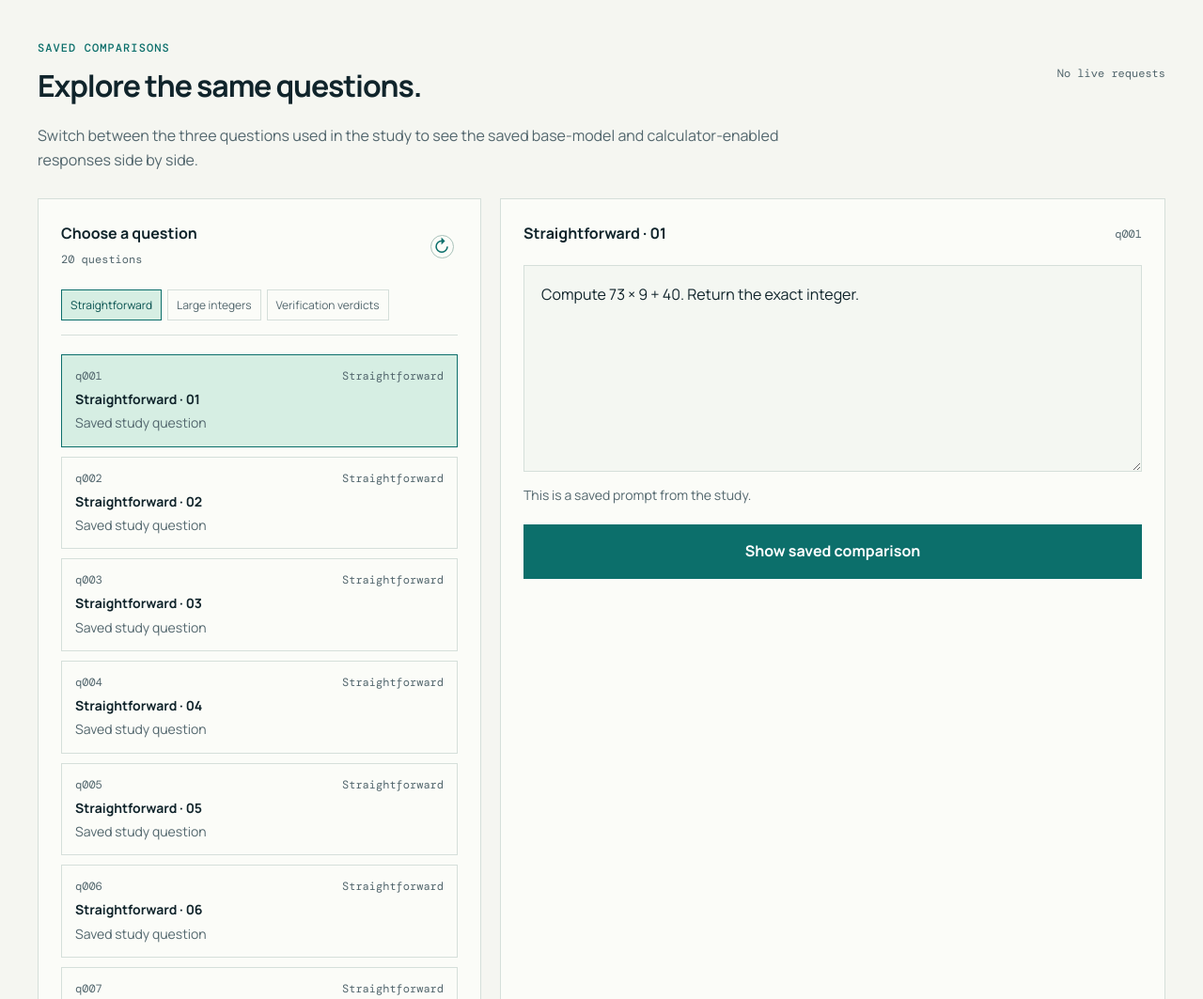
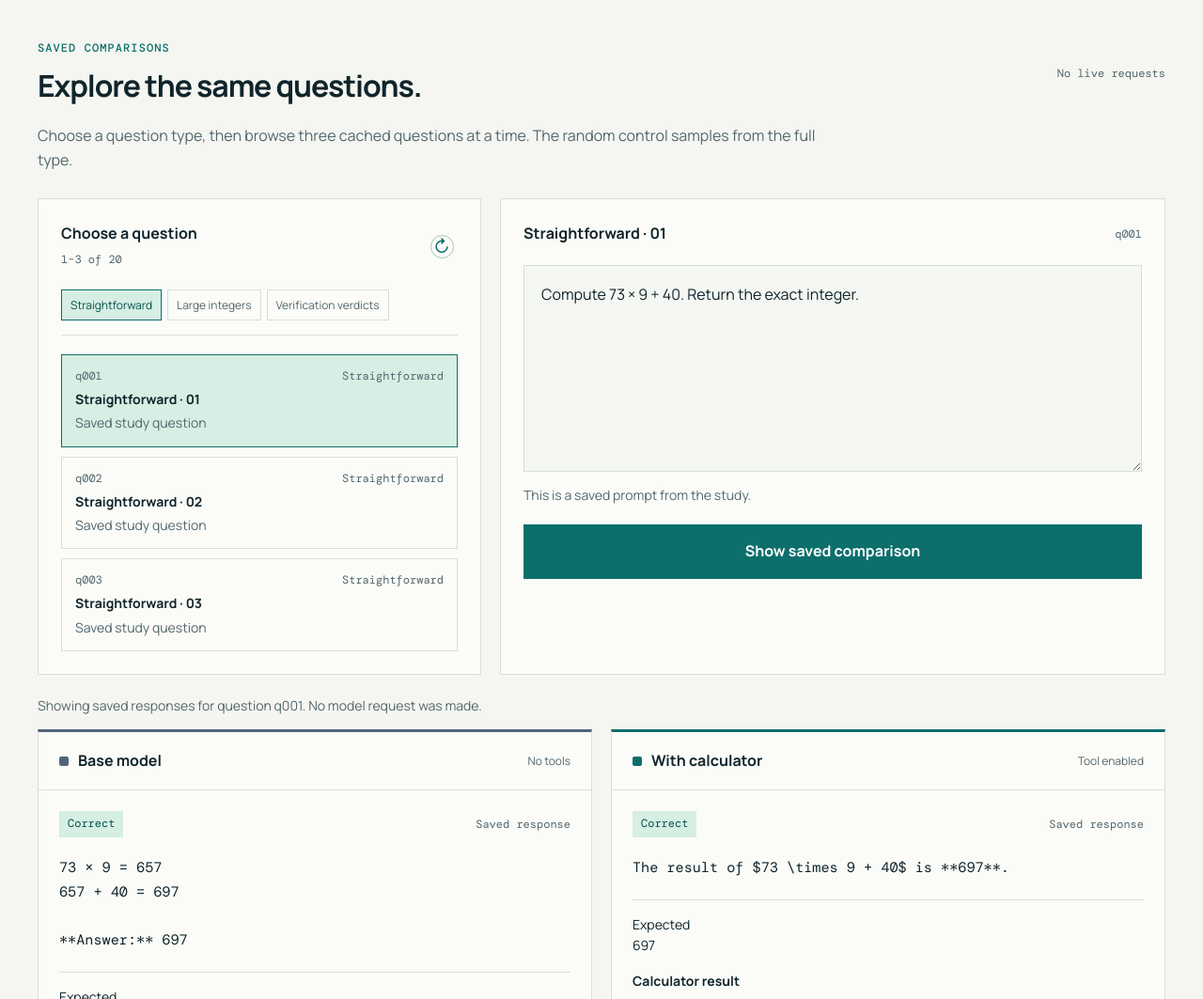
Before and after one commit to brian-muen/cos597c-week-1, a plain HTML site: page dist/index.html in a window 1280 px wide. Shown: the part 1880-2943 px from the top of the page at 94% size. Drawn offline with nearby package versions, Linux system fonts and the light colour scheme.

Commit message:
Show three cached questions at a time

```diff
--- a/dist/app.js
+++ b/dist/app.js
@@ -1,6 +1,7 @@
 let TEST_CASES = [];
 let selectedCase = null;
 let selectedType = "Straightforward";
+let caseWindowStart = 0;
 const caseList = document.querySelector("#case-list");
 const typeSwitcher = document.querySelector("#type-switcher");
 const caseCount = document.querySelector("#case-count");
@@ -13,8 +14,11 @@ const runStatus = document.querySelector("#run-status");
 const comparison = document.querySelector("#comparison");
 
 function renderCases() {
-  const visibleCases = TEST_CASES.filter((testCase) => testCase.category === selectedType);
-  caseCount.textContent = `${visibleCases.length} questions`;
+  const allCases = TEST_CASES.filter((testCase) => testCase.category === selectedType);
+  const maxStart = Math.max(0, allCases.length - 3);
+  caseWindowStart = Math.min(Math.max(0, caseWindowStart), maxStart);
+  const visibleCases = allCases.slice(caseWindowStart, caseWindowStart + 3);
+  caseCount.textContent = `${caseWindowStart + 1}–${Math.min(caseWindowStart + 3, allCases.length)} of ${allCases.length}`;
   caseList.innerHTML = visibleCases.map((testCase) => `
     <button class="case-button ${testCase.id === selectedCase.id ? "active" : ""}" data-case="${testCase.id}" type="button" aria-pressed="${testCase.id === selectedCase.id}">
       <span class="case-button-top"><span>${testCase.id}</span><span>${testCase.category}</span></span>
@@ -36,13 +40,24 @@ function renderTypes() {
     <button class="type-button ${type === selectedType ? "active" : ""}" data-type="${type}" type="button" role="tab" aria-selected="${type === selectedType}">${type}</button>`).join("");
   typeSwitcher.querySelectorAll("[data-type]").forEach((button) => button.addEventListener("click", () => {
     selectedType = button.dataset.type;
+    caseWindowStart = 0;
     selectedCase = TEST_CASES.find((testCase) => testCase.category === selectedType);
     updateSelectedCase();
   }));
 }
 
+function keepSelectedCaseVisible() {
+  const allCases = TEST_CASES.filter((testCase) => testCase.category === selectedType);
+  const selectedIndex = allCases.findIndex((testCase) => testCase.id === selectedCase?.id);
+  const maxStart = Math.max(0, allCases.length - 3);
+  if (selectedIndex < caseWindowStart) caseWindowStart = selectedIndex;
+  if (selectedIndex >= caseWindowStart + 3) caseWindowStart = selectedIndex - 2;
+  caseWindowStart = Math.min(Math.max(0, caseWindowStart), maxStart);
+}
+
 function updateSelectedCase() {
   if (!selectedCase) return;
+  keepSelectedCaseVisible();
   promptInput.value = selectedCase.prompt;
   selectedTitle.textContent = selectedCase.title;
   caseId.textContent = selectedCase.id;
--- a/dist/index.html
+++ b/dist/index.html
@@ -61,7 +61,7 @@
 
         <section class="demo-section" id="demo" aria-labelledby="demo-heading">
           <div class="demo-heading"><div><p class="eyebrow">Saved comparisons</p><h2 id="demo-heading">Explore the same questions.</h2></div><span class="demo-badge">No live requests</span></div>
-          <p class="demo-copy">Switch between the three questions used in the study to see the saved base-model and calculator-enabled responses side by side.</p>
+          <p class="demo-copy">Choose a question type, then browse three cached questions at a time. The random control samples from the full type.</p>
           <div class="workbench">
             <aside class="case-panel" aria-label="Preloaded questions">
               <div class="panel-heading"><div><h3>Choose a question</h3><span class="case-count" id="case-count">20 questions</span></div><button class="random-case" id="random-case" type="button" aria-label="Choose a random question from this type" title="Choose a random question from this type"><span class="random-icon" aria-hidden="true">↻</span></button></div>
```
Also changed, not shown: site/app.js (+17 -2 lines), site/index.html (+1 -1 lines).
